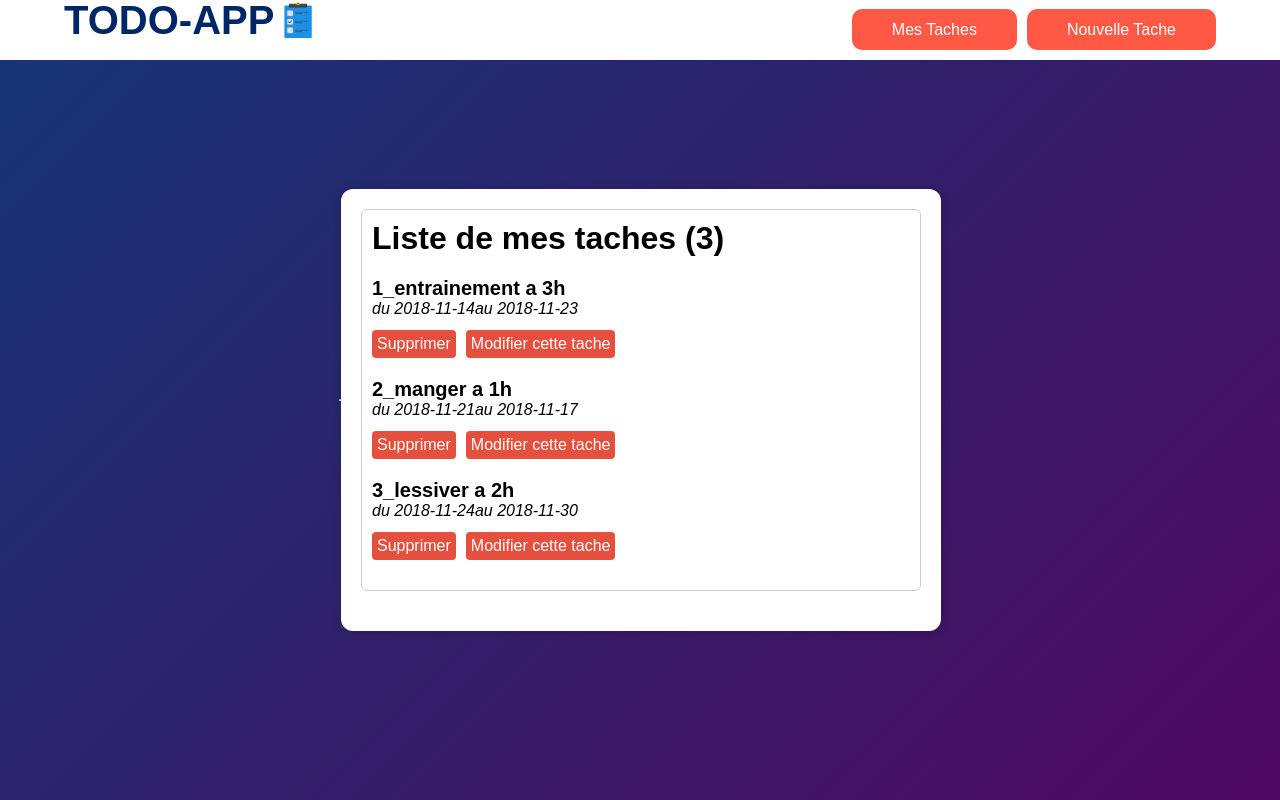
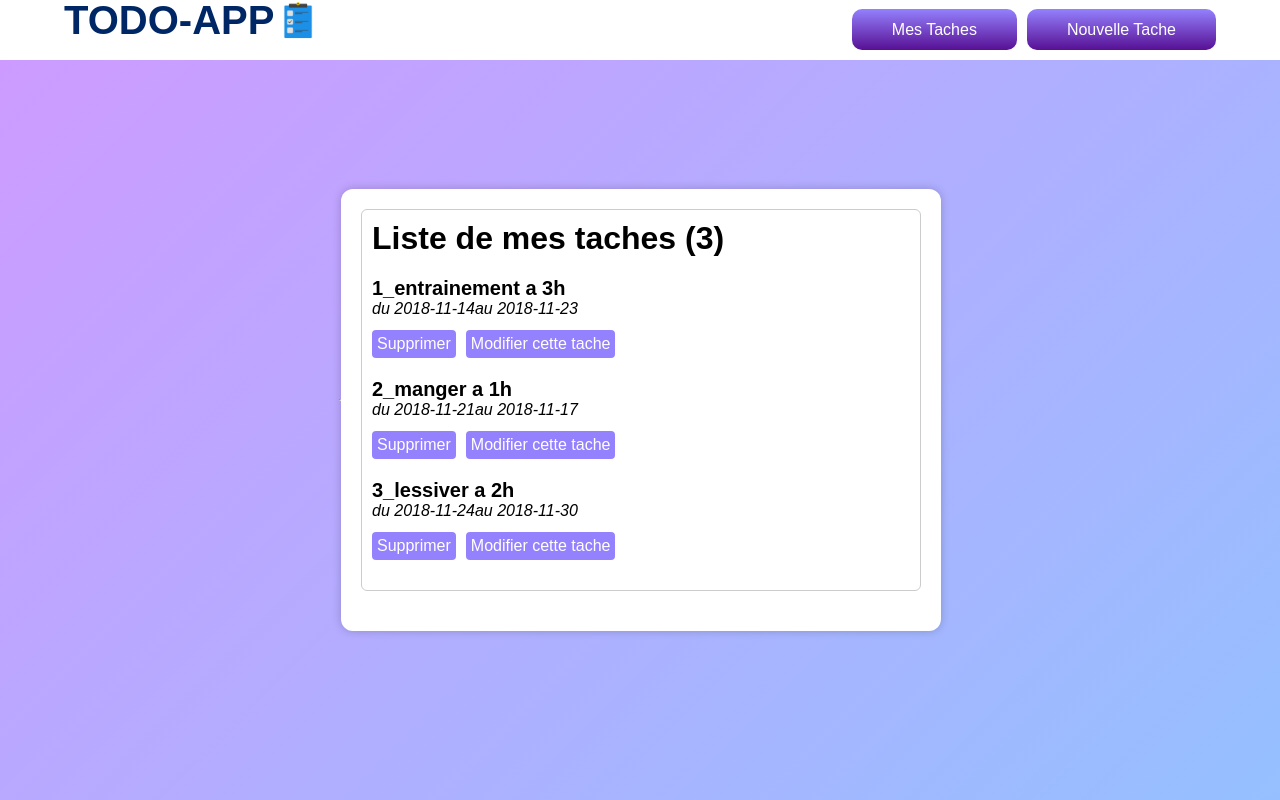
Before and after one commit to NouhailaBenelfakir/ToDoApp, a PHP site: page / in a window 1280 px wide. Run offline with PHP 8.4, Linux system fonts and the light colour scheme; data comes from the database, SQL or seed files in the repository.

Commit message:
changed ToDoApp

```diff
--- a/entete.css
+++ b/entete.css
@@ -51,7 +51,8 @@ body{
     text-decoration: none;
     text-transform: capitalize;
     padding: 12px 40px;
-    background: #ff5945;
+    /*background: #ff5945;*/
+    background: linear-gradient(#9481fd,#571094);
     color: #fff;
     font-size: 16px;
     cursor:pointer;
--- a/entete.php
+++ b/entete.php
@@ -5,6 +5,20 @@
     <meta name="viewport" content="width=device-width, initial-scale=1.0">
     <title>Document</title>
     <link rel="stylesheet" href="/TODOAPP/entete.css">
+    <style>
+        .link{
+    margin-left: 10px;
+    text-decoration: none;
+    text-transform: capitalize;
+    padding: 12px 40px;
+    /*background: #ff5945;*/
+    background: linear-gradient(#9481fd,#571094);
+    color: #fff;
+    font-size: 16px;
+    cursor:pointer;
+    border-radius: 10px;
+}
+</style>
 </head>
 <body>
 
--- a/index.php
+++ b/index.php
@@ -18,8 +18,49 @@ while ($t = $res->fetch(PDO::FETCH_OBJ)) {
 <head>
     <meta charset="UTF-8">
     <meta name="viewport" content="width=device-width, initial-scale=1.0">
-    <link rel="stylesheet" href="/TODOAPP/tache.css">
+    <link rel="stylesheet"  href="/TODOAPP/tache.css">
     <title>Liste des taches</title>
+    <style>
+        .tache {
+    text-decoration: none;
+    padding: 5px 5px;
+    border-radius: 4px;
+    color: #fff;
+    background-color: #9481fd;
+}
+
+.tache:hover {
+    background-color: #571094;
+}
+
+.description{
+    font-size: 20px;
+}
+/*taches modification*/
+
+.choix {
+    display: flex;
+    margin-top: 20px;
+    margin-bottom: 20px;
+}
+.choix a{
+    margin-right: 10px;
+}
+
+/* Style for the links */
+.choix1 {
+    text-decoration: none;
+    padding: 5px 15px;
+    border-radius: 4px;
+    color: #fff;
+    background: #9481fd;
+    /*background: linear-gradient(#9481fd,#571094);*/
+}
+
+.choix1:hover {
+    background: #571094;
+}
+</style>
 </head>
 <body>
     <div class="task-container">
--- a/nouvelleTache.css
+++ b/nouvelleTache.css
@@ -4,7 +4,7 @@ body {
     align-items: center;
     width: 100%;
     min-height: 100vh;
-    background: linear-gradient(135deg, #153677,#4e085f);
+    background: linear-gradient(135deg, #cf9aff,#95c0ff);
 }
 
 img{
@@ -59,7 +59,7 @@ img{
 .add_task .submit_task{
     width: 40%;
     padding: 16px 50px;
-    background: #ff5945;
+    background: linear-gradient(#9481fd,#571094);
     color: #fff;
     font-size: 16px;
     cursor:pointer;
--- a/supprimer_tache.php
+++ b/supprimer_tache.php
@@ -22,7 +22,7 @@ include_once('entete.php');
     <div class="task-container">
     <div class="box">
     <h1 class="supprimee">Tache supprimee.</h1>
-    <a href="index.php" class="choix1">Terminer</a>
+    <a href="index.php" class="choix1">Mes Taches</a>
     </div>';
 
 ?>
--- a/tache.css
+++ b/tache.css
@@ -4,9 +4,9 @@ body {
     align-items: center;
     width: 100%;
     min-height: 100vh;
-    background: linear-gradient(135deg, #153677, #4e085f);
-    margin: 0; /* Reset margin for body */
-    padding: 20px; /* Add some padding to the body */
+    background: linear-gradient(135deg, #cf9aff,#95c0ff);
+    margin: 0;
+    padding: 20px;
 }
 
 /* Style for the container of tasks */
@@ -55,11 +55,11 @@ body {
     padding: 5px 5px;
     border-radius: 4px;
     color: #fff;
-    background-color: #E5503E;
+    background-color: #9481fd;
 }
 
 .tache:hover {
-    background-color: #6b0c60;
+    background-color: #571094;
 }
 
 .description{
@@ -82,11 +82,12 @@ body {
     padding: 5px 15px;
     border-radius: 4px;
     color: #fff;
-    background-color: #E5503E;
+    background: #9481fd;
+    /*background: linear-gradient(#9481fd,#571094);*/
 }
 
 .choix1:hover {
-    background-color: #6b0c60;
+    background: #571094;
 }
 .assurer{
     font-size: 25px;
```
